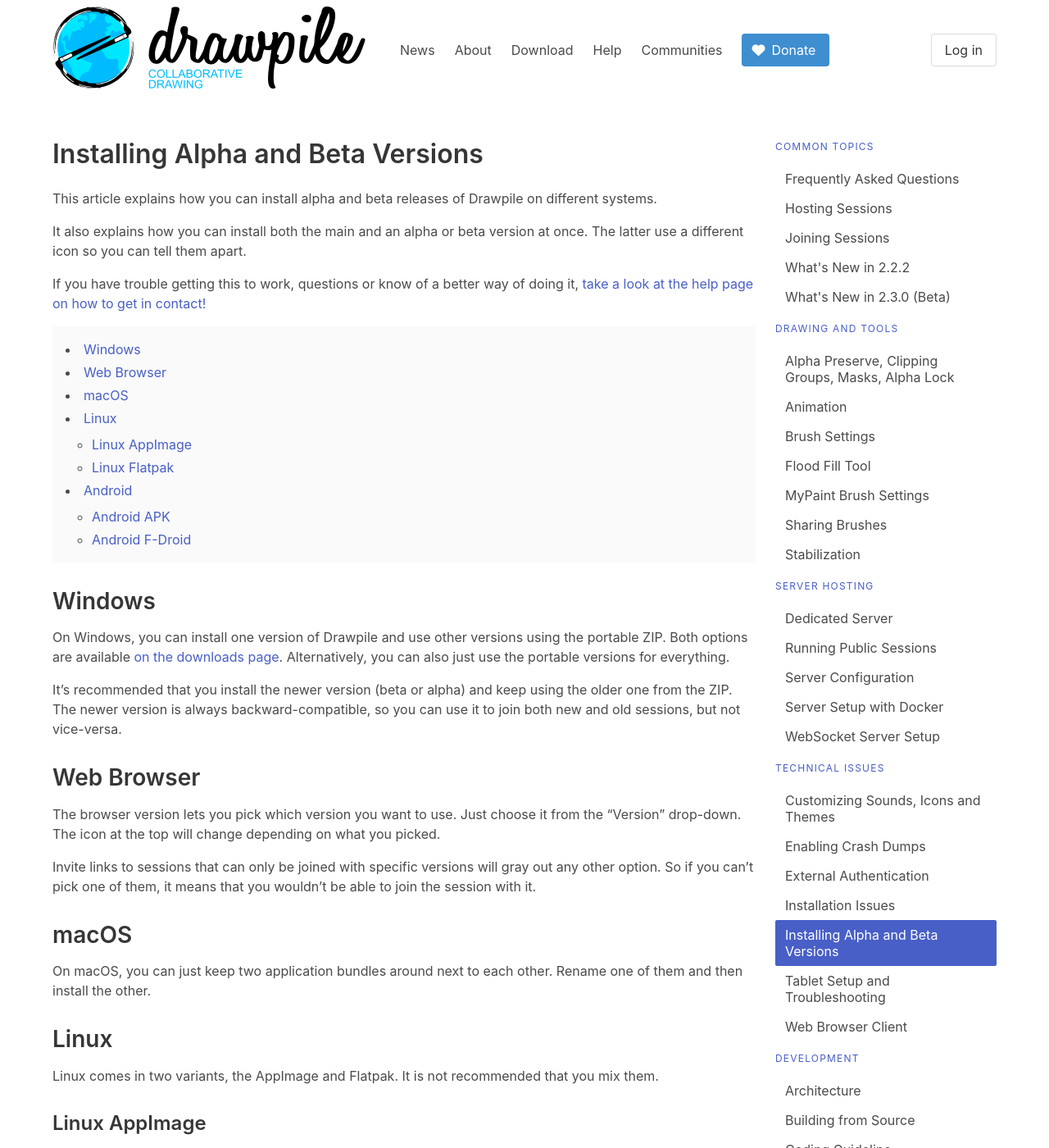
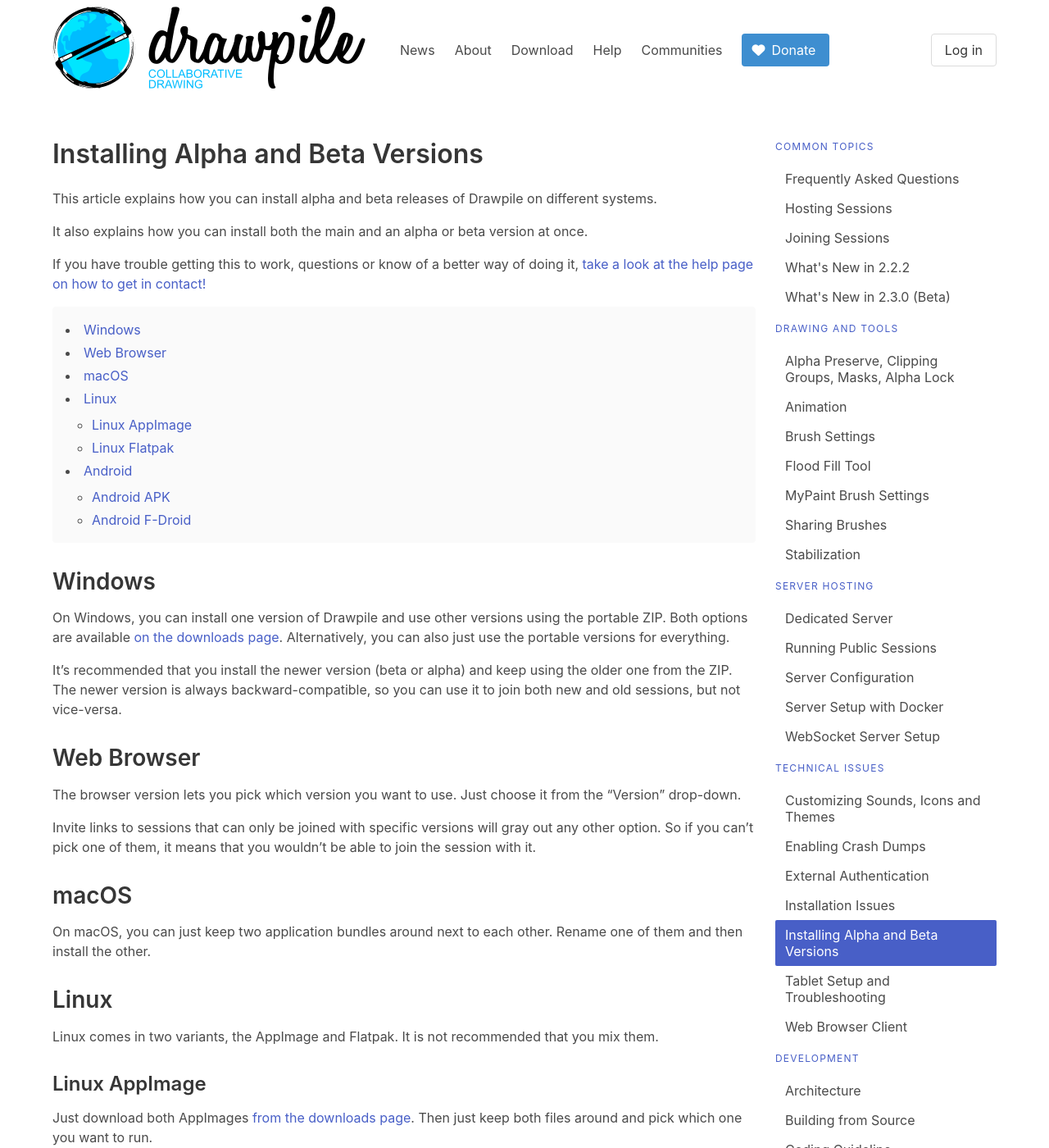
Before and after one commit to drawpile/drawpile.github.io, a Jekyll site: the page built from help/tech/sidebyside.markdown, in a window 1280 px wide and 1400 px high. Shown: the whole window at 82% size. Built offline with Jekyll 4.4.1, drawn with Linux system fonts in a browser that asks for light colours.

Commit message:
Update 2.3.0-beta.2 documentation

```diff
--- a/help/common/update2x3x0.markdown
+++ b/help/common/update2x3x0.markdown
@@ -13,7 +13,7 @@
 
 Drawpile 2.3.0 has lots of new features over versions 2.2.x. It is still [backward compatible](#compatibility) though, meaning you can use the new version and still draw with people using the previous one.
 
-To install it, [take a look at the release announcement](https://drawpile.net/news/release-2.3.0-beta.1/){:target="_blank"} or [go straight to the downloads page to grab and install it](https://drawpile.net/download/#Beta).
+To install it, [take a look at the release announcement](https://drawpile.net/news/release-2.3.0-beta.2/){:target="_blank"} or [go straight to the downloads page to grab and install it](https://drawpile.net/download/#Beta).
 
 Below is an illustrated guide showing off most of the new features in this version.
 
--- a/help/tech/sidebyside.markdown
+++ b/help/tech/sidebyside.markdown
@@ -9,7 +9,7 @@
 
 This article explains how you can install alpha and beta releases of Drawpile on different systems.
 
-It also explains how you can install both the main and an alpha or beta version at once. The latter use a different icon so you can tell them apart.
+It also explains how you can install both the main and an alpha or beta version at once.
 
 If you have trouble getting this to work, questions or know of a better way of doing it, <a href="https://drawpile.net/help/" target="_blank">take a look at the help page on how to get in contact!</a>
 
@@ -24,7 +24,7 @@
 
 ## Web Browser
 
-The browser version lets you pick which version you want to use. Just choose it from the "Version" drop-down. The icon at the top will change depending on what you picked.
+The browser version lets you pick which version you want to use. Just choose it from the "Version" drop-down.
 
 Invite links to sessions that can only be joined with specific versions will gray out any other option. So if you can't pick one of them, it means that you wouldn't be able to join the session with it.
 
```
